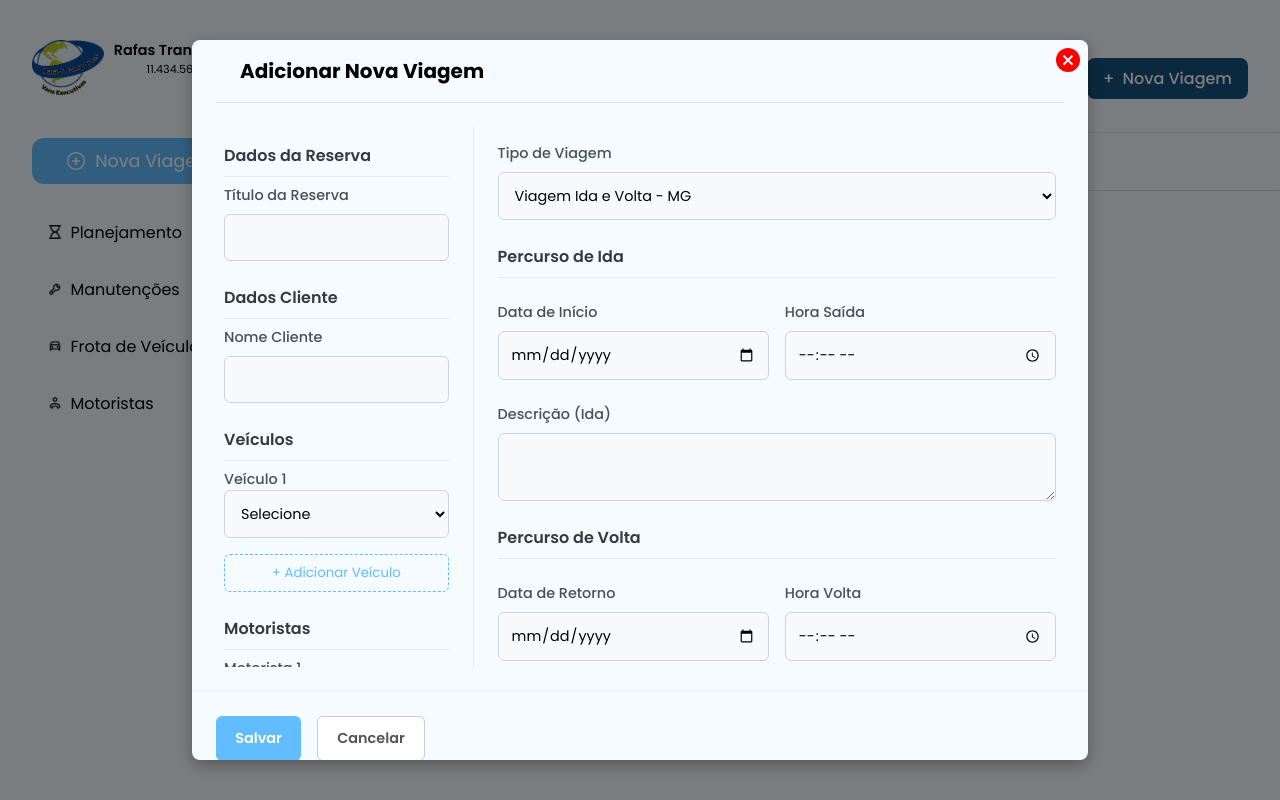
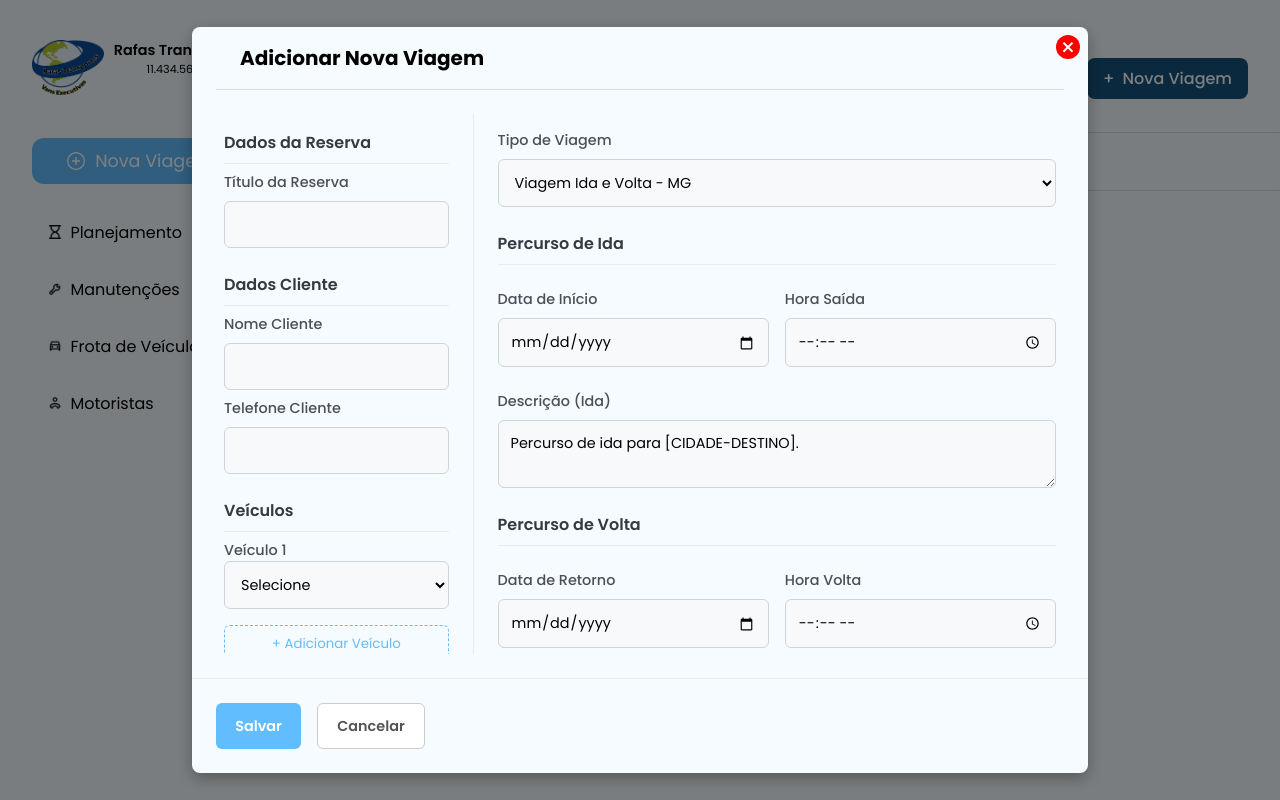
Before and after one commit to rafalves106/rafas-transportes-app, a React (Vite) app: page / in a window 1280 px wide. Both pictures are taken after a click on the button "Nova Viagem". Built offline with nearby package versions, Linux system fonts and the light colour scheme.

Commit message:
feat(modal): Adiciona modal de confirmação para exclusão de viagem

```diff
--- /dev/null
+++ b/src/components/ConfirmationModal.tsx
@@ -0,0 +1,97 @@
+import styled from "styled-components";
+
+interface ConfirmationModalProps {
+  isOpen: boolean;
+  onClose: () => void;
+  onConfirm: () => void;
+  title: string;
+  message: string;
+}
+
+const Backdrop = styled.div`
+  position: fixed;
+  top: 0;
+  left: 0;
+  width: 100%;
+  height: 100%;
+  background-color: rgba(0, 0, 0, 0.6);
+  display: flex;
+  justify-content: center;
+  align-items: center;
+  z-index: 200;
+`;
+
+const ModalBox = styled.div`
+  background: white;
+  padding: 2rem;
+  border-radius: 8px;
+  box-shadow: 0 5px 15px rgba(0, 0, 0, 0.3);
+  width: 90%;
+  max-width: 400px;
+  text-align: center;
+`;
+
+const ModalTitle = styled.h2`
+  margin-top: 0;
+  margin-bottom: 1rem;
+  color: #343a40;
+`;
+
+const ModalMessage = styled.p`
+  margin-bottom: 2rem;
+  color: #495057;
+  font-size: 1rem;
+`;
+
+const ButtonContainer = styled.div`
+  display: flex;
+  justify-content: center;
+  gap: 1rem;
+`;
+
+const ConfirmButton = styled.button`
+  background-color: var(--cor-primaria);
+  color: white;
+  border: none;
+  padding: 0.75rem 1.5rem;
+  border-radius: 6px;
+  cursor: pointer;
+  font-weight: 600;
+  font-size: 1rem;
+`;
+
+const CancelButton = styled.button`
+  background-color: white;
+  color: #555;
+  border: 1px solid #ccc;
+  padding: 0.75rem 1.5rem;
+  border-radius: 6px;
+  cursor: pointer;
+  font-weight: 500;
+  font-size: 1rem;
+`;
+
+export function ConfirmationModal({
+  isOpen,
+  onClose,
+  onConfirm,
+  title,
+  message,
+}: ConfirmationModalProps) {
+  if (!isOpen) {
+    return null;
+  }
+
+  return (
+    <Backdrop onClick={onClose}>
+      <ModalBox onClick={(e) => e.stopPropagation()}>
+        <ModalTitle>{title}</ModalTitle>
+        <ModalMessage>{message}</ModalMessage>
+        <ButtonContainer>
+          <CancelButton onClick={onClose}>Voltar</CancelButton>
+          <ConfirmButton onClick={onConfirm}>Confirmar</ConfirmButton>
+        </ButtonContainer>
+      </ModalBox>
+    </Backdrop>
+  );
+}
--- a/src/components/ModalGlobal.tsx
+++ b/src/components/ModalGlobal.tsx
@@ -29,7 +29,7 @@ const ModalContainer = styled.div`
   box-shadow: 0 5px 15px rgba(0, 0, 0, 0.3);
   width: 90%;
   max-width: 70vw;
-  max-height: 90vh;
+  max-height: 95vh;
   overflow: hidden;
 `;
 
--- a/src/main.tsx
+++ b/src/main.tsx
@@ -24,6 +24,10 @@ const router = createBrowserRouter([
             path: "novo",
             element: <FormularioNovaViagem />,
           },
+          {
+            path: "editar/:tripId",
+            element: <FormularioNovaViagem />,
+          },
         ],
       },
       {
--- a/src/pages/Planejamento/components/CardDeViagem.tsx
+++ b/src/pages/Planejamento/components/CardDeViagem.tsx
@@ -1,6 +1,7 @@
 import styled from "styled-components";
 import { format } from "date-fns";
 import type { Trip } from "../../../data/tripsData";
+import { Link } from "react-router-dom";
 
 const CardContainer = styled.div`
   max-width: 20rem;
@@ -9,12 +10,27 @@ const CardContainer = styled.div`
   padding: 11px;
 `;
 
+const CardTitleContainer = styled.div`
+  display: flex;
+  flex-direction: row;
+  justify-content: space-between;
+`;
+
 const CardTitle = styled.h3`
   margin: 0;
   font-weight: 600;
   color: var(--cor-titulos);
   font-size: 16px;
   margin-bottom: 8px;
+`;
+
+const CardDetailsTitle = styled(Link)`
+  margin: 0;
+  font-weight: 600;
+  color: var(--cor-titulos-secundaria);
+  font-size: 16px;
+  cursor: pointer;
+  text-decoration: none;
 `;
 
 const CardInfoContainer = styled.div`
@@ -86,7 +102,10 @@ interface CardDeViagemProps {
 export function CardDeViagem({ trip }: CardDeViagemProps) {
   return (
     <CardContainer className="trip-card">
-      <CardTitle>{trip.title}</CardTitle>
+      <CardTitleContainer>
+        <CardTitle>{trip.title}</CardTitle>
+        <CardDetailsTitle to={`/editar/${trip.id}`}>Detalhes</CardDetailsTitle>
+      </CardTitleContainer>
 
       <CardInfoContainer>
         <CardInfoTitle>Início</CardInfoTitle>
--- a/src/pages/Planejamento/components/FormNovaViagem.tsx
+++ b/src/pages/Planejamento/components/FormNovaViagem.tsx
@@ -1,10 +1,12 @@
-import React, { useState } from "react";
+import React, { useState, useEffect } from "react";
 import styled from "styled-components";
-import { useOutletContext } from "react-router-dom";
+import { useOutletContext, useParams } from "react-router-dom";
 
 import { driversData } from "../../../data/driversData";
 import { vehiclesData } from "../../../data/vehiclesData";
-import type { Trip } from "../../../data/TripsData";
+import type { Trip } from "../../../data/tripsData";
+import { tripsData } from "../../../data/tripsData";
+import { ConfirmationModal } from "../../../components/ConfirmationModal";
 
 const FormContainer = styled.form``;
 const FormGrid = styled.div`
@@ -46,6 +48,22 @@ const InputRow = styled.div`
   grid-template-columns: repeat(auto-fit, minmax(120px, 1fr));
   gap: 1rem;
 `;
+
+const RotaVeiculoBloco = styled.div`
+  border-left: 3px solid #dee2e6;
+  padding-left: 1rem;
+  margin-top: 1rem;
+  display: flex;
+  flex-direction: column;
+  gap: 1rem;
+`;
+
+const RotaHorarioContainer = styled.div`
+  display: flex;
+  align-items: center;
+  gap: 0.5rem;
+`;
+
 const LabelContainer = styled.div`
   display: flex;
   justify-content: space-between;
@@ -106,30 +124,23 @@ const ErrorMessage = styled.span`
   font-size: 0.8rem;
   font-weight: 500;
 `;
-const RotaHorarioContainer = styled.div`
-  display: flex;
-  align-items: center;
-  gap: 0.5rem;
-`;
-const RotaVeiculoBloco = styled.div`
-  border-left: 3px solid #dee2e6;
-  padding-left: 1rem;
-  margin-top: 1rem;
-  display: flex;
-  flex-direction: column;
-  gap: 1rem;
-`;
 
 interface FormContextType {
   onAdicionarViagem: (dados: Omit<Trip, "id" | "status">) => void;
+  onEditarViagem: (id: number, dados: Omit<Trip, "id" | "status">) => void;
+  onExcluirViagem: (id: number) => void;
 }
 
 export function FormularioNovaViagem() {
-  const { onAdicionarViagem } = useOutletContext<FormContextType>();
+  const { tripId } = useParams();
+  const { onAdicionarViagem, onEditarViagem, onExcluirViagem } =
+    useOutletContext<FormContextType>();
+  const isEditing = !!tripId;
 
   const [dadosFormulario, setDadosFormulario] = useState({
     title: "",
     clientName: "",
+    telefone: "",
     value: "",
     tipoViagem: "ida_e_volta_mg",
     startDate: "",
@@ -144,6 +155,78 @@ export function FormularioNovaViagem() {
   });
 
   const [erros, setErros] = useState<{ [key: string]: string }>({});
+  const [isConfirmModalOpen, setIsConfirmModalOpen] = useState(false);
+
+  useEffect(() => {
+    if (isEditing && tripId) {
+      const viagemParaEditar = tripsData.find(
+        (trip) => trip.id === parseInt(tripId)
+      );
+      if (viagemParaEditar) {
+        setDadosFormulario({
+          title: viagemParaEditar.title,
+          clientName: viagemParaEditar.clientName,
+          telefone: "",
+          value: String(viagemParaEditar.value),
+          tipoViagem: "ida_e_volta_mg",
+          startDate: viagemParaEditar.startDate,
+          startTime: viagemParaEditar.startTime,
+          startLocation: viagemParaEditar.startLocation,
+          endDate: viagemParaEditar.endDate,
+          endTime: viagemParaEditar.endTime,
+          endLocation: viagemParaEditar.endLocation,
+          veiculos: [{ id: String(viagemParaEditar.vehicleId) }],
+          motoristas: [{ id: String(viagemParaEditar.driverId) }],
+          rota: [],
+        });
+      }
+    }
+  }, [tripId, isEditing]);
+
+  useEffect(() => {
+    if (isEditing) return;
+
+    let textoIda = "";
+    let textoVolta = "";
+
+    switch (dadosFormulario.tipoViagem) {
+      case "fretamento_aeroporto":
+        textoIda =
+          "Buscar passageiros em [ENDEREÇO] e levar ao Aeroporto de Confins.";
+        textoVolta =
+          "Buscar passageiros no Aeroporto de Confins e levar para [ENDEREÇO].";
+        break;
+      case "ida_e_volta_mg":
+        textoIda = "Percurso de ida para [CIDADE-DESTINO].";
+        textoVolta = "Percurso de volta de [CIDADE-DESTINO].";
+        break;
+      case "somente_ida_mg":
+        textoIda = "Percurso somente de ida para [CIDADE-DESTINO].";
+        textoVolta = "";
+        break;
+      case "ida_e_volta_fora_mg":
+        textoIda =
+          "Percurso ida e volta saindo de [CIDADE-INICIAL] para [CIDADE-DESTINO].";
+        textoVolta =
+          "Volta do percurso saindo de [CIDADE-INICIAL] para [CIDADE-DESTINO].";
+        break;
+      case "somente_ida_fora_mg":
+        textoIda =
+          "Percurso somente ida saindo de [CIDADE-INICIAL] para [CIDADE-DESTINO].";
+        textoVolta = "";
+        break;
+      default:
+        textoIda = "";
+        textoVolta = "";
+        break;
+    }
+
+    setDadosFormulario((prev) => ({
+      ...prev,
+      startLocation: textoIda,
+      endLocation: textoVolta,
+    }));
+  }, [dadosFormulario.tipoViagem, isEditing]);
 
   const handleInputChange = (
     e: React.ChangeEvent<
@@ -242,15 +325,19 @@ export function FormularioNovaViagem() {
       novosErros.clientName = "Nome é obrigatório.";
     if (!dadosFormulario.value || parseFloat(dadosFormulario.value) <= 0)
       novosErros.value = "Valor é obrigatório.";
-
     const isRota = dadosFormulario.tipoViagem === "rota_colaboradores";
-    if (!isRota && !dadosFormulario.startDate) {
+    if (!isRota) {
+      if (!dadosFormulario.startDate)
         novosErros.startDate = "Data de início é obrigatória.";
+      if (!dadosFormulario.startTime)
+        novosErros.startTime = "Hora de saída é obrigatória.";
     }
-
     const isIdaEVolta = dadosFormulario.tipoViagem.includes("ida_e_volta");
-    if (isIdaEVolta && !dadosFormulario.endDate) {
+    if (isIdaEVolta) {
+      if (!dadosFormulario.endDate)
         novosErros.endDate = "Data de retorno é obrigatória.";
+      if (!dadosFormulario.endTime)
+        novosErros.endTime = "Hora de volta é obrigatória.";
     }
     return novosErros;
   };
@@ -263,7 +350,6 @@ export function FormularioNovaViagem() {
       return;
     }
     setErros({});
-
     const dadosParaSalvar = {
       title: dadosFormulario.title,
       clientName: dadosFormulario.clientName,
@@ -277,7 +363,22 @@ export function FormularioNovaViagem() {
       vehicleId: parseInt(dadosFormulario.veiculos[0]?.id) || 0,
       driverId: parseInt(dadosFormulario.motoristas[0]?.id) || 0,
     };
+    if (isEditing && tripId) {
+      onEditarViagem(parseInt(tripId), dadosParaSalvar);
+    } else {
       onAdicionarViagem(dadosParaSalvar);
+    }
+  };
+
+  const handleExcluirClick = () => {
+    setIsConfirmModalOpen(true);
+  };
+
+  const handleConfirmarExclusao = () => {
+    if (!tripId) return;
+
+    onExcluirViagem(parseInt(tripId));
+    setIsConfirmModalOpen(false);
   };
 
   const isRota = dadosFormulario.tipoViagem === "rota_colaboradores";
@@ -286,14 +387,20 @@ export function FormularioNovaViagem() {
     "somente_ida_mg",
     "ida_e_volta_fora_mg",
     "somente_ida_fora_mg",
+    "fretamento_aeroporto",
   ].includes(dadosFormulario.tipoViagem);
   const mostraPercursoVolta = [
     "ida_e_volta_mg",
     "ida_e_volta_fora_mg",
+    "fretamento_aeroporto",
   ].includes(dadosFormulario.tipoViagem);
 
   return (
-    <FormContainer id="form-nova-viagem" onSubmit={handleSubmit}>
+    <>
+      <FormContainer
+        id={isEditing ? `form-editar-viagem-${tripId}` : "form-nova-viagem"}
+        onSubmit={handleSubmit}
+      >
         <FormGrid>
           <FormSectionSide>
             <InputGroup>
@@ -309,6 +416,7 @@ export function FormularioNovaViagem() {
               />
               {erros.title && <ErrorMessage>{erros.title}</ErrorMessage>}
             </InputGroup>
+
             <InputGroup>
               <SectionTitle>Dados Cliente</SectionTitle>
               <Label htmlFor="clientName">Nome Cliente</Label>
@@ -323,6 +431,14 @@ export function FormularioNovaViagem() {
               {erros.clientName && (
                 <ErrorMessage>{erros.clientName}</ErrorMessage>
               )}
+              <Label htmlFor="telefone">Telefone Cliente</Label>
+              <Input
+                id="telefone"
+                name="telefone"
+                type="text"
+                value={dadosFormulario.telefone}
+                onChange={handleInputChange}
+              />
             </InputGroup>
 
             {!isRota && (
@@ -428,6 +544,9 @@ export function FormularioNovaViagem() {
                 value={dadosFormulario.tipoViagem}
                 onChange={handleInputChange}
               >
+                <option value="fretamento_aeroporto">
+                  Fretamento Aeroporto
+                </option>
                 <option value="ida_e_volta_mg">Viagem Ida e Volta - MG</option>
                 <option value="somente_ida_mg">Viagem Somente Ida - MG</option>
                 <option value="ida_e_volta_fora_mg">
@@ -436,7 +555,9 @@ export function FormularioNovaViagem() {
                 <option value="somente_ida_fora_mg">
                   Viagem Somente Ida - Fora de MG
                 </option>
-              <option value="rota_colaboradores">Rota de Colaboradores</option>
+                <option value="rota_colaboradores">
+                  Rota de Colaboradores
+                </option>
               </Select>
             </InputGroup>
 
@@ -466,7 +587,11 @@ export function FormularioNovaViagem() {
                       type="time"
                       value={dadosFormulario.startTime}
                       onChange={handleInputChange}
+                      hasError={!!erros.startTime}
                     />
+                    {erros.startTime && (
+                      <ErrorMessage>{erros.startTime}</ErrorMessage>
+                    )}
                   </InputGroup>
                 </InputRow>
                 <InputGroup>
@@ -507,7 +632,11 @@ export function FormularioNovaViagem() {
                       type="time"
                       value={dadosFormulario.endTime}
                       onChange={handleInputChange}
+                      hasError={!!erros.endTime}
                     />
+                    {erros.endTime && (
+                      <ErrorMessage>{erros.endTime}</ErrorMessage>
+                    )}
                   </InputGroup>
                 </InputRow>
                 <InputGroup>
@@ -612,8 +741,30 @@ export function FormularioNovaViagem() {
                 </AddButton>
               </InputGroup>
             )}
+
+            {isEditing && (
+              <div
+                style={{
+                  marginTop: "auto",
+                  paddingTop: "1rem",
+                  borderTop: "1px solid #eee",
+                }}
+              >
+                <RemoveButton type="button" onClick={handleExcluirClick}>
+                  Excluir Viagem
+                </RemoveButton>
+              </div>
+            )}
           </FormSection>
         </FormGrid>
       </FormContainer>
+      <ConfirmationModal
+        isOpen={isConfirmModalOpen}
+        onClose={() => setIsConfirmModalOpen(false)}
+        onConfirm={handleConfirmarExclusao}
+        title="Confirmar Exclusão"
+        message={`Tem certeza que deseja excluir permanentemente a reserva "${dadosFormulario.title}"?`}
+      />
+    </>
   );
 }
--- a/src/pages/PlanejamentoPage.tsx
+++ b/src/pages/PlanejamentoPage.tsx
@@ -1,13 +1,14 @@
 import { useState } from "react";
-import { useOutlet, useNavigate, Outlet } from "react-router-dom";
-
-import { tripsData as initialTripsData } from "../data/TripsData";
+import { useOutlet, useNavigate, Outlet, useParams } from "react-router-dom";
+import { tripsData as initialTripsData } from "../data/tripsData";
 import { ListaDeViagens } from "./Planejamento/components/ListaDeViagens";
 import { ModalGlobal } from "../components/ModalGlobal";
 import { FiltroGlobal, type Filtro } from "../components/FiltroGlobal";
-import type { Trip } from "../data/TripsData";
+import type { Trip } from "../data/tripsData";
 
 export function PlanejamentoPage() {
+  const { tripId } = useParams();
+
   const [viagens, setViagens] = useState<Trip[]>(initialTripsData);
   const [filtroAtivo, setFiltroAtivo] = useState("em_andamento");
   const [termoBusca, setTermoBusca] = useState("");
@@ -48,8 +49,29 @@ export function PlanejamentoPage() {
       status: "Agendada" as const,
       ...dadosDoFormulario,
     };
+    setViagens((viagensAnteriores) => [novaViagem, ...viagensAnteriores]);
+    navigate("/");
+  };
 
-    setViagens((viagensAnteriores) => [novaViagem, ...viagensAnteriores]);
+  const handleEditarViagem = (
+    id: number,
+    dadosAtualizados: Omit<Trip, "id" | "status">
+  ) => {
+    setViagens((viagensAnteriores) =>
+      viagensAnteriores.map((viagem) => {
+        if (viagem.id === id) {
+          return { ...viagem, ...dadosAtualizados };
+        }
+        return viagem;
+      })
+    );
+    navigate("/");
+  };
+
+  const handleExcluirViagem = (id: number) => {
+    setViagens((viagensAnteriores) =>
+      viagensAnteriores.filter((viagem) => viagem.id !== id)
+    );
     navigate("/");
   };
 
@@ -67,11 +89,17 @@ export function PlanejamentoPage() {
 
       {outlet && (
         <ModalGlobal
-          title="Adicionar Nova Viagem"
+          title={tripId ? "Editar Reserva" : "Adicionar Nova Viagem"}
           onClose={() => navigate("/")}
-          formId="form-nova-viagem"
+          formId={tripId ? `form-editar-viagem-${tripId}` : "form-nova-viagem"}
         >
-          <Outlet context={{ onAdicionarViagem: handleAdicionarViagem }} />
+          <Outlet
+            context={{
+              onAdicionarViagem: handleAdicionarViagem,
+              onEditarViagem: handleEditarViagem,
+              onExcluirViagem: handleExcluirViagem,
+            }}
+          />
         </ModalGlobal>
       )}
     </div>
--- a/src/styles/GlobalStyle.ts
+++ b/src/styles/GlobalStyle.ts
@@ -45,5 +45,6 @@ export const GlobalStyle = createGlobalStyle`
         --cor-textos: #333333;
         --cor-textos-infos: #E8F3FB;
         --cor-bordas: #D6E0E8;
+        --cor-remover: #d9534f;
     }
 `;
```
Also changed, not shown: src/pages/Planejamento/components/ListaDeViagens.tsx (+10 -2 lines). Lines whose indentation alone changed are shown as unchanged.
